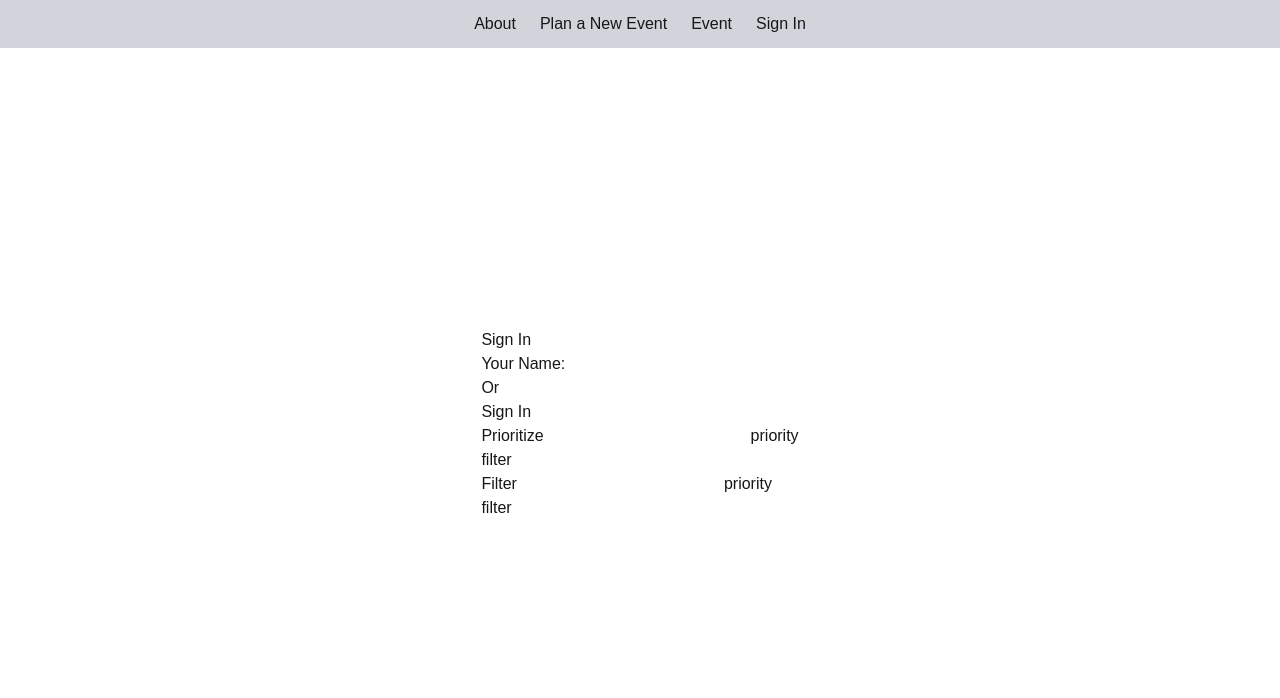
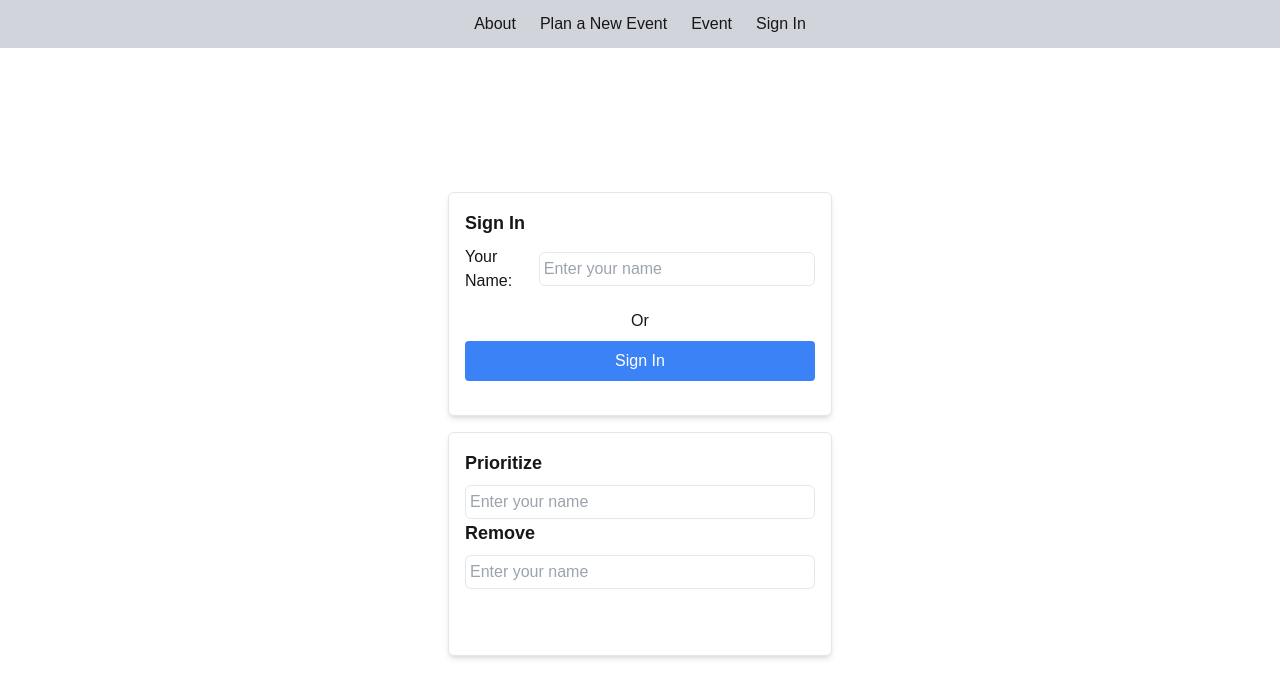
Before and after one commit to Simon-Dao/plan-pal, a Next.js app: page /event in a window 1280 px wide. Shown: the top 698 px of the page. Built offline with nearby package versions, Linux system fonts and the light colour scheme.

Commit message:
improved the ui for all pages

```diff
--- a/src/app/_components/Header.tsx
+++ b/src/app/_components/Header.tsx
@@ -6,6 +6,7 @@ import { useSessionStore } from "../_store/store";
 
 function Header() {
   const session = useSessionStore((state) => state.session);
+  const clearSession = useSessionStore((state) => state.clearSession);
 
   return (
     <header>
@@ -16,7 +17,7 @@ function Header() {
         )}
         <NavItem navName="Plan a New Event" navLink="/new-event" />
         <NavItem navName="Event" navLink="/event" />
-        {!session.clientId && <NavItem navName="Sign In" navLink="/" />}
+        {!session.clientId ? <NavItem navName="Sign In" navLink="/" /> : <NavItem onClick={clearSession} navName="Log Out" navLink="/" />}
       </nav>
     </header>
   );
--- a/src/app/_store/store.ts
+++ b/src/app/_store/store.ts
@@ -1,6 +1,22 @@
 import { create } from "zustand";
+import { persist } from "zustand/middleware";
 import { CalendarDataType, CalendarType } from "../_utils/types";
 
+// Custom storage adapter for zustand persist
+const customStorage = {
+  getItem: (name: string) => {
+    const value = localStorage.getItem(name);
+    return value ? JSON.parse(value) : null;
+  },
+  setItem: (name: string, value: unknown) => {
+    localStorage.setItem(name, JSON.stringify(value));
+  },
+  removeItem: (name: string) => {
+    localStorage.removeItem(name);
+  },
+};
+
+// Session Store
 type SessionStateType = {
   clientId: string;
   credential: string;
@@ -12,7 +28,9 @@ type SessionStore = {
   clearSession: () => void;
 };
 
-export const useSessionStore = create<SessionStore>((set) => ({
+export const useSessionStore = create<SessionStore>()(
+  persist(
+    (set) => ({
       session: {
         clientId: "",
         credential: "",
@@ -28,23 +46,39 @@ export const useSessionStore = create<SessionStore>((set) => ({
             credential: "",
           },
         })),
-}));
+    }),
+    {
+      name: "session-store",
+      storage: customStorage, // Use custom storage
+    }
+  )
+);
 
+// Calendar Store
 type CalendarStore = {
   data: CalendarDataType;
-  setData: (newSession: CalendarDataType) => void;
+  setData: (newData: CalendarDataType) => void;
 };
 
-export const useCalendarStore = create<CalendarStore>((set) => ({
+export const useCalendarStore = create<CalendarStore>()(
+  persist(
+    (set) => ({
       data: {
+        name: "",
         type: "Specific Date" as CalendarType,
         timezone: "",
         startTime: "",
         endTime: "",
         days: [],
       },
-  setData: (newVal) =>
+      setData: (newData) =>
         set(() => ({
-      data: newVal,
+          data: newData,
         })),
-}));
+    }),
+    {
+      name: "calendar-store",
+      storage: customStorage, // Use custom storage
+    }
+  )
+);
--- a/src/app/_utils/types.ts
+++ b/src/app/_utils/types.ts
@@ -27,6 +27,7 @@ export type DayData = {
 };
 
 export type CalendarDataType = {
+  name: string;
   type: CalendarType;
   timezone: string
   startTime: Time24Hour | "";
--- a/src/app/event/page.tsx
+++ b/src/app/event/page.tsx
@@ -1,13 +1,61 @@
+/* eslint-disable @typescript-eslint/no-unused-vars */
 "use client";
 
 import { useEffect, useState } from "react";
 import { useCalendarStore } from "../_store/store";
 import { CalendarDataType, DayData } from "../_utils/types";
 
-type JsonObject = { [key: string]: unknown };
+type DayProps = { i: number; day: DayData; calendarData: CalendarDataType };
+type HourAxisProps = { calendarData: CalendarDataType };
 
-function Day({ day }: { day: DayData }) {
-  return <div>{day.date}</div>;
+function HourAxis({ calendarData }: HourAxisProps) {
+  const start = parseInt(calendarData.startTime.substring(0, 2));
+  const end = parseInt(calendarData.endTime.substring(0, 2));
+
+  const timeElapsed = end - start;
+  const hoursArray = Array.from(
+    { length: timeElapsed + 2 },
+    (_, j) => start + j
+  );
+
+  return (
+    <div>
+      {hoursArray.map((hour, j) => (
+        <div className="flex justify-end" key={j}>
+          <div
+            style={{ bottom: "10px" }}
+            className="relative h-7 w-11 flex items-center"
+          >
+            {j > 0 && <>{hour}:00</>}
+          </div>
+        </div>
+      ))}
+    </div>
+  );
+}
+
+function Day({ i, day, calendarData }: DayProps) {
+  const start = parseInt(calendarData.startTime.substring(0, 2));
+  const end = parseInt(calendarData.endTime.substring(0, 2));
+
+  const timeElapsed = end - start;
+  const blocksArray = Array.from({ length: timeElapsed + 1 });
+
+  return (
+    <div className="bg-gray-400">
+      <div className="h-7 w-full" style={{ backgroundColor: "#ededed" }}>
+        {day.date}
+      </div>
+      {blocksArray.map((_, j) => (
+        <div
+          className="border-b border-r border-dotted border-black"
+          key={`${i}-${j}`}
+        >
+          <div className={"h-7 w-full"}></div>
+        </div>
+      ))}
+    </div>
+  );
 }
 
 export default function Event() {
@@ -15,117 +63,76 @@ export default function Event() {
   const [output, setOutput] = useState<string>("");
 
   useEffect(() => {
-    //TODO - for now -> every reload grabs data from the server
-  })
+    // TODO - Add logic for socket management or server data fetching
+  }, []);
 
-  //for live updates from other users
-  function openSocket() {
-    const newSocket = new WebSocket("ws://localhost:6969");
-    setSocket(newSocket);
-
-    newSocket.addEventListener("error", () => {
-      setOutput("Socket Error");
-    });
-
-    newSocket.addEventListener("open", () => {
-      setOutput("Socket Connected");
-    });
-
-    newSocket.addEventListener("close", () => {
-      setOutput("Socket Closed");
-    });
-
-    newSocket.addEventListener("message", (msg: MessageEvent<string>) => {
-      // Here we assume msg.data is a string and cast it
-
-      const messageJSON = JSON.parse(msg.data);
-      setOutput(`Received message: ${messageJSON}`);
-    });
-  }
-
-  function closeSocket() {
-    if (socket) {
-      socket.close();
-    }
-  }
-
-  function socketSend(message: JsonObject) {
-    if (socket && socket.readyState === WebSocket.OPEN) {
-      console.log("ready state");
-      socket.send(JSON.stringify(message));
-    }
-  }
-
-  //for now just use zustand storage
-  const data = useCalendarStore((store) => store.data);
-  const setCalendarData = useCalendarStore((store) => store.setData);
-  let calendarData = useCalendarStore((store) => store.data);
+  const calendarData = useCalendarStore((store) => store.data);
 
   return (
-    <div className="flex justify-center items-center h-full">
-      {/* <button
-          className="open-socket m-2 bg-blue-500 hover:bg-blue-700 text-white font-bold py-2 px-4 rounded"
-          onClick={openSocket}
-        >
-          Open Socket
-        </button>
-        <button
-          className="close-socket m-2  bg-blue-500 hover:bg-blue-700 text-white font-bold py-2 px-4 rounded"
-          onClick={closeSocket}
-        >
-          Close Socket
-        </button>
-        <button
-          className="socket-send m-2  bg-blue-500 hover:bg-blue-700 text-white font-bold py-2 px-4 rounded"
-          onClick={() => socketSend({ message: "hello" })}
-        >
-          Send Message
-        </button>
-        <p>{output}</p> */}
+    <div className="flex flex-col justify-center w-full h-full">
+      <div className="flex justify-center w-full">
+        <div className="flex flex-col">
+          {/* Enter your name or sign in */}
+          <div className="h-56 w-96 p-4 bg-white border rounded-md shadow-md">
+            <h1 className="text-lg font-semibold">Sign In</h1>
+            <div className="flex items-center gap-2 mt-2">
+              <h2>Your Name:</h2>
+              <input
+                type="text"
+                placeholder="Enter your name"
+                className="border p-1 rounded-md w-full"
+              />
+            </div>
+            <h1 className="text-center mt-4">Or</h1>
+            <button className="w-full mt-2 bg-blue-500 hover:bg-blue-700 text-white py-2 px-4 rounded">
+              Sign In
+            </button>
+          </div>
 
-      <div>
-        <h1>Sign In</h1>
-        <div className="flex">
-          <h2>Your Name:</h2>
-          <input type="text" />
-        </div>
-        <h1>Or</h1>
-        <button>Sign In</button>
-
-        <div>
-          <div className="flex">
-            <h1>Prioritize</h1>
-            <input type="text" />
-            <div>
-              {/* all people in priority list */}
-              priority
+          {/* Filters */}
+          <div className="mt-4 h-56 w-96 p-4 bg-white border rounded-md shadow-md grow">
+            <h1 className="text-lg font-semibold">Prioritize</h1>
+            <div className="flex items-center gap-2 mt-2">
+              <input
+                type="text"
+                placeholder="Enter your name"
+                className="border p-1 rounded-md w-full"
+              />
+            </div>
+            <h1 className="text-lg font-semibold">Remove</h1>
+            <div className="flex items-center gap-2 mt-2">
+              <input
+                type="text"
+                placeholder="Enter your name"
+                className="border p-1 rounded-md w-full"
+              />
             </div>
           </div>
-          <div>
-            {/* filter */}
-            filter
+        </div>
+
+        {/* Calendar */}
+        <div>
+          <div className="flex justify-center w-full h-10">
+            <h1 className="justify-self-center text-xl font-bold mb-4">
+              {calendarData.name}
+            </h1>
           </div>
-          <div className="flex">
-            <h1>Filter</h1>
-            <input type="text" />
-            <div>
-              {/* all people in priority list */}
-              priority
+          <div
+            className={`pt-1 grid gap-1`}
+            style={{
+              gridTemplateColumns: `100px repeat(${calendarData.days.length}, minmax(80px, 1fr))`,
+            }}
+          >
+            {/* Hour Axis */}
+            <div className="sticky left-0">
+              <HourAxis calendarData={calendarData} />
             </div>
+
+            {/* Dynamic Day Columns */}
+            {calendarData.days.map((day, i) => (
+              <Day i={i} calendarData={calendarData} key={day.date} day={day} />
+            ))}
           </div>
-          <div>
-            {/* filter */}
-            filter
-          </div>
-        </div>
-      </div>
-      <div>
-        {calendarData.startTime}
-        {calendarData.endTime}
-        <div className="flex">
-          {calendarData.days.map((day) => {
-            return <Day key={day.date} day={day} />;
-          })}
         </div>
       </div>
     </div>
--- a/src/app/globals.css
+++ b/src/app/globals.css
@@ -18,4 +18,6 @@ body {
   color: var(--foreground);
   background: var(--background);
   font-family: Arial, Helvetica, sans-serif;
+  padding: 0;
+  margin: 0;
 }
--- a/src/app/layout.tsx
+++ b/src/app/layout.tsx
@@ -28,7 +28,7 @@ export default function RootLayout({
   return (
     <html lang="en">
       <body
-        className={`${geistSans.variable} ${geistMono.variable} w-screen h-screen flex flex-col antialiased `}
+        className={`${geistSans.variable} ${geistMono.variable} w-screen h-screen flex flex-col antialiased overflow-y-scroll overflow-x-scroll`}
       >
         <Header/>
         <GoogleOAuthProvider clientId={process.env.GOOGLE_CLIENT_ID || ""}>
--- a/src/app/my-events/page.tsx
+++ b/src/app/my-events/page.tsx
@@ -1,24 +1,50 @@
 "use client"
 
-import React, { useEffect } from 'react'
-import { useSessionStore } from '../_store/store'
+import React, { useEffect, useState } from 'react';
+import { useSessionStore } from '../_store/store';
+import { DateString } from '../_utils/types';
+import { jwtDecode } from 'jwt-decode';
+
+type Event = {
+  name: string,
+  created: DateString
+};
 
 function MyEvents() {
-
-  //TODO - get events associated with the google client
-  let session = useSessionStore(store => store.session);
+  const session = useSessionStore(store => store.session);
+  const [events, setEvents] = useState<Event[]>([
+    {name: 'asdsaas', created:'11/24/2024'},
+    {name: 'asdsaas', created:'11/24/2024'},
+    {name: 'asdsaas', created:'11/24/2024'},
+    {name: 'asdsaas', created:'11/24/2024'},
+    {name: 'asdsaas', created:'11/24/2024'},
+  ]);
 
   useEffect(() => {
-    //TODO - get fresh batch of info from database every reload
-  }, [])
+    // TODO - Placeholder for fetching events logic
+    // This would typically involve fetching from an API and updating the state
+  }, []);
+
+  const decode : any = jwtDecode(session.credential); // Assuming session.credential is a valid JWT token
 
   return (
-    <div>
-      {session.clientId}
-      <br />
-      {session.credential}
+    <div className='flex flex-col items-center w-full mt-8'>
+      <h1 className='text-2xl font-semibold'>Signed in with {decode.email}</h1>
+
+      <div className='mt-4 w-full max-w-4xl'>
+        {events.length > 0 ? (
+          events.map((event, i) => (
+            <div key={i} className='flex justify-between items-center p-4 border-b border-gray-200'>
+              <h2 className='text-lg font-medium'>{event.name}</h2>
+              <span className='text-sm text-gray-500'>{event.created}</span>
+            </div>
+          ))
+        ) : (
+          <p className='text-center text-gray-500'>No events found.</p>
+        )}
+      </div>
     </div>
-  )
+  );
 }
 
-export default MyEvents
+export default MyEvents;
```
Also changed, not shown: src/app/_components/NavItem.tsx (+5 -3 lines), src/app/about/page.tsx (+51 -5 lines), src/app/new-event/page.tsx (+39 -94 lines). Lines whose indentation alone changed are shown as unchanged.
